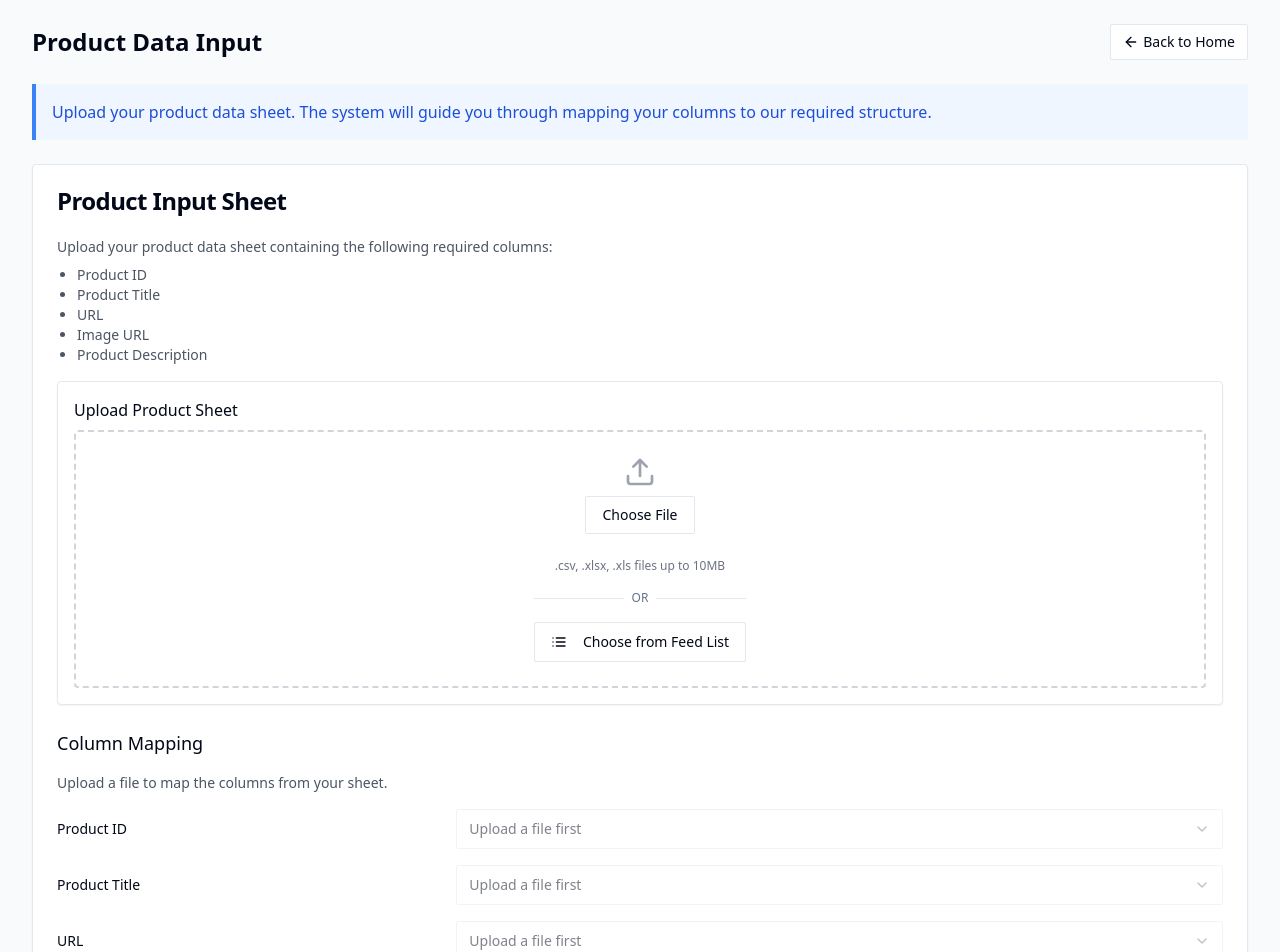
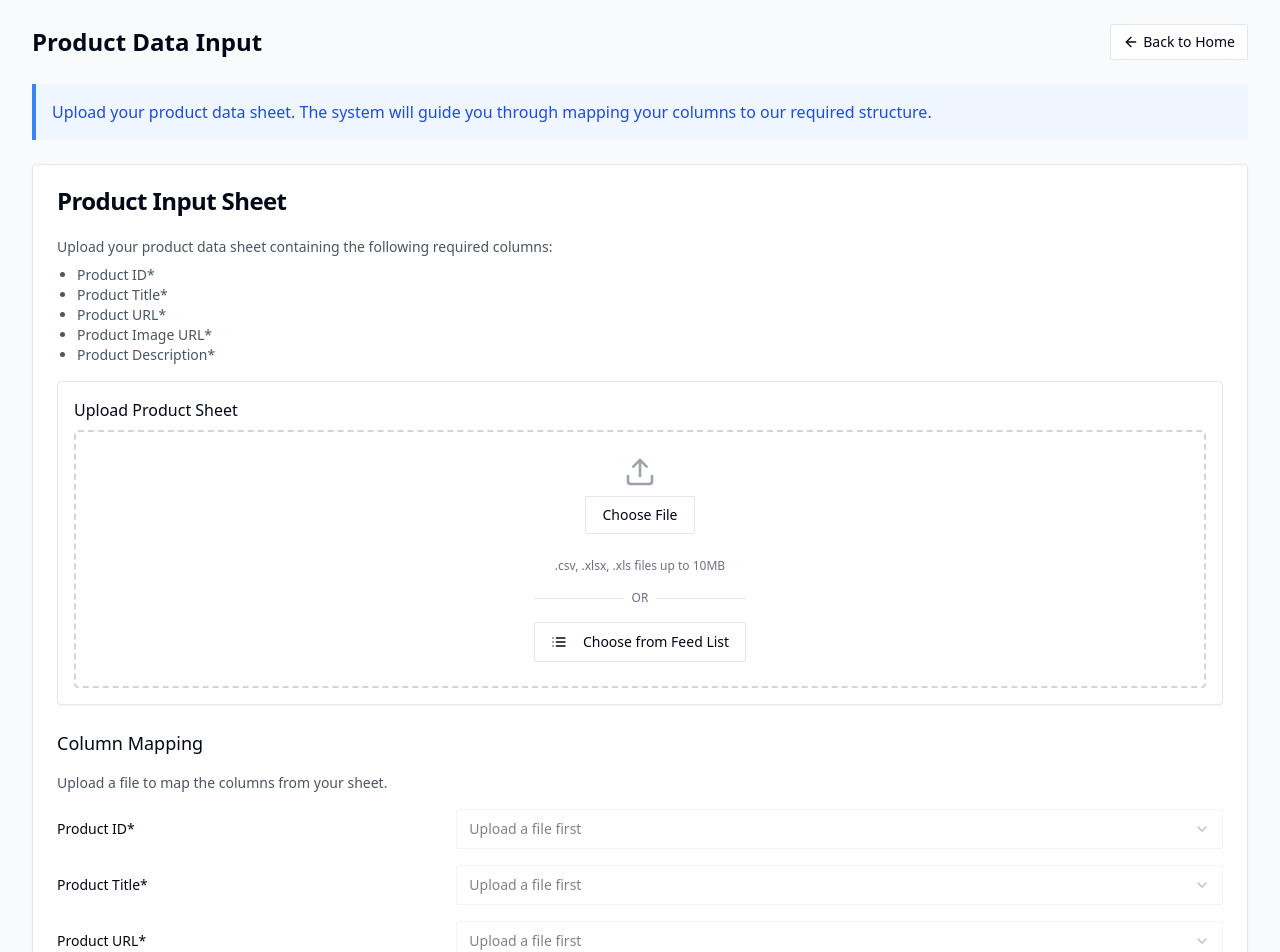
Before and after one commit to abbaszn1999/automerce-ai-frontend-craft, a React (Vite) app: page /product-input in a window 1280 px wide. Shown: the top 952 px of the page. Built offline with nearby package versions, Linux system fonts and the light colour scheme.

Commit message:
Fix: Enforce 5 required columns
Update column mapping to require Product ID, Product Title, Product URL, Product Image URL, and Product description.

```diff
--- a/src/components/product/ProductInputSheet.tsx
+++ b/src/components/product/ProductInputSheet.tsx
@@ -21,8 +21,8 @@ interface ProductInputSheetProps {
 interface ColumnMapping {
   product_id: string;
   product_title: string;
-  url: string;
-  image_url: string;
+  product_url: string;
+  product_image_url: string;
   product_description: string;
 }
 
@@ -31,8 +31,8 @@ const ProductInputSheet: React.FC<ProductInputSheetProps> = ({ onProcessComplete
   const [columnMapping, setColumnMapping] = useState<ColumnMapping>({
     product_id: '',
     product_title: '',
-    url: '',
-    image_url: '',
+    product_url: '',
+    product_image_url: '',
     product_description: ''
   });
   const [isReady, setIsReady] = useState<boolean>(false);
@@ -40,11 +40,11 @@ const ProductInputSheet: React.FC<ProductInputSheetProps> = ({ onProcessComplete
 
   // Define required columns with display names
   const requiredColumns = [
-    { key: "product_id", display: "Product ID" },
-    { key: "product_title", display: "Product Title" },
-    { key: "url", display: "URL" },
-    { key: "image_url", display: "Image URL" },
-    { key: "product_description", display: "Product Description" }
+    { key: "product_id", display: "Product ID", required: true },
+    { key: "product_title", display: "Product Title", required: true },
+    { key: "product_url", display: "Product URL", required: true },
+    { key: "product_image_url", display: "Product Image URL", required: true },
+    { key: "product_description", display: "Product Description", required: true }
   ];
 
   // Check if all required columns are mapped
@@ -68,8 +68,8 @@ const ProductInputSheet: React.FC<ProductInputSheetProps> = ({ onProcessComplete
       setColumnMapping({
         product_id: '',
         product_title: '',
-        url: '',
-        image_url: '',
+        product_url: '',
+        product_image_url: '',
         product_description: ''
       });
     }
@@ -153,15 +153,15 @@ const ProductInputSheet: React.FC<ProductInputSheetProps> = ({ onProcessComplete
       {
         'Product ID': 'PROD001',
         'Product Title': 'Example Product 1',
-        'URL': 'https://example.com/product1',
-        'Image URL': 'https://example.com/images/product1.jpg',
+        'Product URL': 'https://example.com/product1',
+        'Product Image URL': 'https://example.com/images/product1.jpg',
         'Product Description': 'This is a sample product description.'
       },
       {
         'Product ID': 'PROD002',
         'Product Title': 'Example Product 2',
-        'URL': 'https://example.com/product2',
-        'Image URL': 'https://example.com/images/product2.jpg',
+        'Product URL': 'https://example.com/product2',
+        'Product Image URL': 'https://example.com/images/product2.jpg',
         'Product Description': 'Another sample product description.'
       }
     ];
@@ -189,7 +189,7 @@ const ProductInputSheet: React.FC<ProductInputSheetProps> = ({ onProcessComplete
             <p>Upload your product data sheet containing the following required columns:</p>
             <ul className="list-disc pl-5 mt-2">
               {requiredColumns.map((col) => (
-                <li key={col.key}>{col.display}</li>
+                <li key={col.key}>{col.display}{col.required ? "*" : ""}</li>
               ))}
             </ul>
           </div>
@@ -215,7 +215,7 @@ const ProductInputSheet: React.FC<ProductInputSheetProps> = ({ onProcessComplete
               {requiredColumns.map((col) => (
                 <div key={col.key} className="flex items-center gap-4">
                   <div className="w-1/3">
-                    <label className="block text-sm font-medium">{col.display}</label>
+                    <label className="block text-sm font-medium">{col.display}{col.required ? "*" : ""}</label>
                   </div>
                   <div className="w-2/3">
                     <Select
@@ -224,7 +224,7 @@ const ProductInputSheet: React.FC<ProductInputSheetProps> = ({ onProcessComplete
                       disabled={sourceColumns.length === 0}
                     >
                       <SelectTrigger className="w-full">
-                        <SelectValue placeholder={sourceColumns.length > 0 ? "Select column from your file" : "Upload a file first"} />
+                        <SelectValue placeholder={sourceColumns.length > 0 ? "-- Select column from your file --" : "Upload a file first"} />
                       </SelectTrigger>
                       <SelectContent>
                         {sourceColumns.map((sourceCol) => (
@@ -236,6 +236,7 @@ const ProductInputSheet: React.FC<ProductInputSheetProps> = ({ onProcessComplete
                 </div>
               ))}
             </div>
+            <p className="text-xs text-gray-500 mt-2">* Required fields</p>
           </div>
 
           <div className="flex justify-between mt-6">
@@ -277,7 +278,7 @@ const ProductInputSheet: React.FC<ProductInputSheetProps> = ({ onProcessComplete
                 <tbody>
                   {requiredColumns.map((col) => (
                     <tr key={col.key} className="border-t">
-                      <td className="p-2">{col.display}</td>
+                      <td className="p-2">{col.display}{col.required ? "*" : ""}</td>
                       <td className="p-2">{columnMapping[col.key as keyof ColumnMapping] || "-"}</td>
                     </tr>
                   ))}
```
